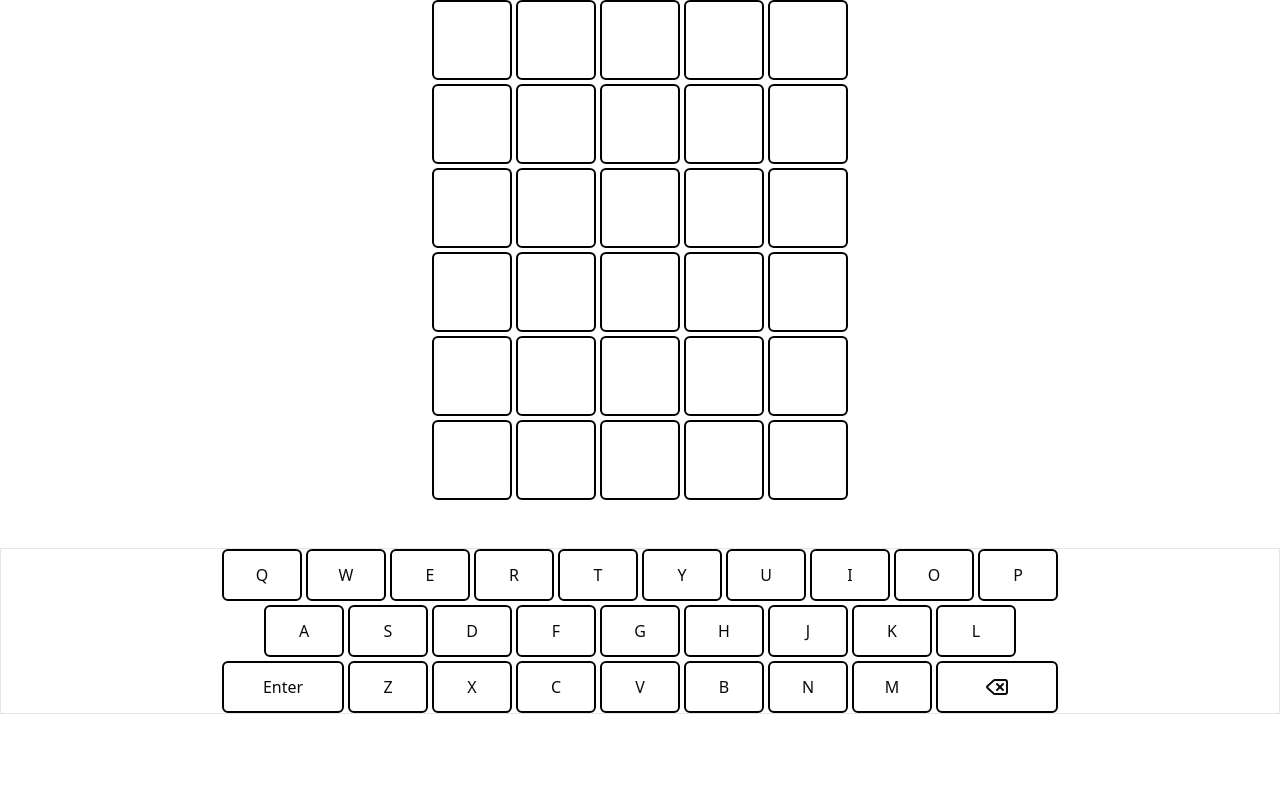
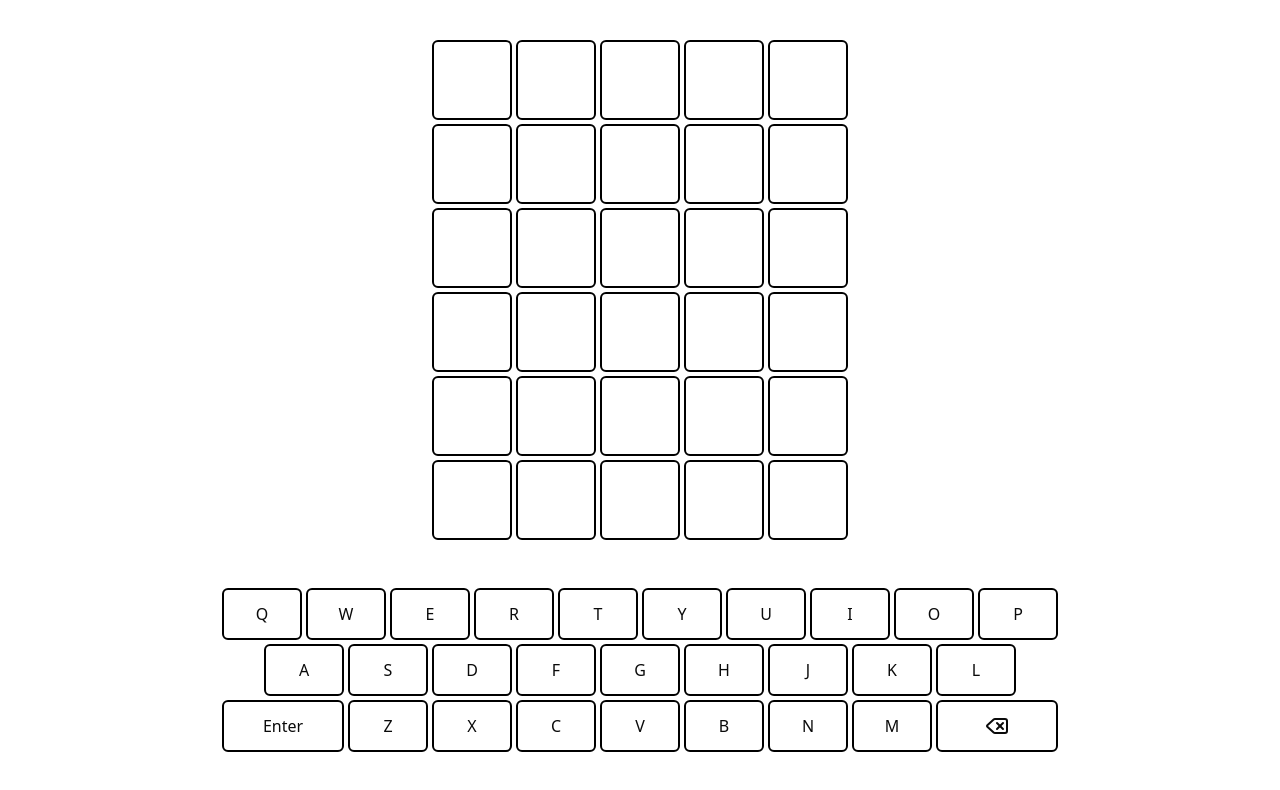
Before and after one commit to Kiori2557/wordle_clone, a React (Vite) app: page / in a window 1280 px wide. Shown: the top 790 px of the page. Built offline with nearby package versions, Linux system fonts and the light colour scheme; no server answers.

Commit message:
Add: end game logic, few css clean up for Keyboard

```diff
--- a/src/App.tsx
+++ b/src/App.tsx
@@ -31,13 +31,13 @@ function App() {
     gcTime: 1000 * 60 * 60,
   });
   const content =
-    randomWordLoading && wordListLoading ? (
+    randomWordLoading || wordListLoading ? (
       <div>Loading</div>
     ) : (
-      <>
+      <div className=" min-h-screen flex flex-col">
         <ResultDialog />
         <Board />
-      </>
+      </div>
     );
 
   return content;
--- a/src/components/Board.tsx
+++ b/src/components/Board.tsx
@@ -10,13 +10,13 @@ function Board() {
   const answerLength = useStore((state) => state.answerLength);
   const answer = useStore((state) => state.answer);
   const wordList = useStore((state) => state.wordList);
-  const setWinner = useStore((state) => state.setGotWinner);
   const results = useStore((state) => state.results);
+  const keyRecord = useStore((state) => state.keyRecord);
+  const setGameStatus = useStore((state) => state.setStatus);
   const addResult = useStore((state) => state.addResult);
   const deleteLetter = useStore((state) => state.deleteLastLetter);
   const addLetter = useStore((state) => state.updateCurrentGuess);
   const addGuess = useStore((state) => state.addGuess);
-  const keyRecord = useStore((state) => state.keyRecord);
   const updateKeyRecord = useStore((state) => state.updateKeyRecord);
   const currentIndex = allGuesses?.length - 1;
   const [shakeRow, setShakeRow] = useState(false);
@@ -51,7 +51,9 @@ function Board() {
         const { result, isCorrect } = checkAnswer(currentGuess, answer);
         addResult(result);
         if (isCorrect) {
-          setTimeout(() => setWinner());
+          setTimeout(() => setGameStatus("WON"));
+        } else if (!isCorrect && allGuesses.length >= chance) {
+          setTimeout(() => setGameStatus("LOSS"));
         }
         addGuess("");
         updateKeyRecord(currentGuess.split(""), result);
@@ -60,20 +62,20 @@ function Board() {
       }
     },
     [
+      answer,
+      chance,
+      wordList,
+      allGuesses,
       answerLength,
+      currentIndex,
+      addGuess,
+      addLetter,
+      addResult,
+      deleteLetter,
+      setGameStatus,
       updateKeyRecord,
-      wordList,
-      setWinner,
-      addLetter,
-      currentIndex,
-      deleteLetter,
-      addGuess,
-      allGuesses,
-      addResult,
-      answer,
     ]
   );
-  console.log(keyRecord);
   useEffect(() => {
     const handler = (e: KeyboardEvent) => keyDownHandler(e.key);
     window.addEventListener("keydown", handler);
@@ -81,10 +83,9 @@ function Board() {
       window.removeEventListener("keydown", handler);
     };
   }, [keyDownHandler]);
-
   return (
     <>
-      <div className="flex flex-col justify-center place-self-center gap-1 ">
+      <div className="flex flex-col justify-center place-self-center gap-1 mt-10">
         {[...Array(chance)].map((_, i) => {
           return (
             <Row
--- a/src/components/Keyboard.tsx
+++ b/src/components/Keyboard.tsx
@@ -6,15 +6,14 @@ type KeyboardProps = {
 };
 function Keyboard({ keyboardHandler, keyRecord }: KeyboardProps) {
   const defaultClassName =
-    "border-2 hover:bg-gray-100 border-black rounded-sm p-3 text-center min-w-20 delay-5";
+    "border-2 hover:bg-gray-100 border-black rounded-sm p-3 text-center min-w-20";
   const keyboard = [
     ["Q", "W", "E", "R", "T", "Y", "U", "I", "O", "P"],
     ["A", "S", "D", "F", "G", "H", "J", "K", "L"],
     ["Enter", "Z", "X", "C", "V", "B", "N", "M", "Backspace"],
   ];
-  console.log("keyboard", keyRecord);
   return (
-    <div className="grid grid-rows-3 justify-center border mt-12 gap-1">
+    <div className="grid grid-rows-3 justify-center gap-1 mt-auto mb-auto">
       {keyboard.map((row, index) => {
         return (
           <div key={"row" + index} className="flex gap-1 justify-center">
@@ -24,11 +23,11 @@ function Keyboard({ keyboardHandler, keyRecord }: KeyboardProps) {
                 keyClassName = defaultClassName + " flex-1 flex justify-center";
               }
               if (keyRecord.CORRECT_INDEX.includes(key.toLowerCase())) {
-                keyClassName = keyClassName + " bg-green-200";
+                keyClassName = keyClassName + " bg-green-200  delay-5";
               } else if (keyRecord.CORRECT_LETTER.includes(key.toLowerCase())) {
-                keyClassName = keyClassName + " bg-yellow-200";
+                keyClassName = keyClassName + " bg-yellow-200  delay-5";
               } else if (keyRecord.INCORRECT.includes(key.toLowerCase())) {
-                keyClassName = keyClassName + " bg-gray-200";
+                keyClassName = keyClassName + " bg-gray-200  delay-5";
               }
               return (
                 <div
--- a/src/components/ResultDialog.tsx
+++ b/src/components/ResultDialog.tsx
@@ -10,26 +10,35 @@ import { useEffect, useRef } from "react";
 import { DialogClose } from "@radix-ui/react-dialog";
 
 function ResultDialog() {
-  const gotWinner = useStore((state) => state.gotWinner);
+  const gotStatus = useStore((state) => state.status);
+  const answer = useStore((state) => state.answer);
   const triggerRef = useRef<HTMLButtonElement | null>(null);
   const resetGame = useStore((state) => state.resetStore);
 
   useEffect(() => {
-    if (gotWinner) {
-      setTimeout(() => triggerRef.current?.click(), 1000);
+    if (gotStatus) {
+      setTimeout(() => triggerRef.current?.click(), 3200);
     }
-  }, [gotWinner]);
+  }, [gotStatus]);
   return (
     <Dialog>
-      <DialogTrigger ref={triggerRef} className="hidden">
+      <DialogTrigger ref={triggerRef} className=" hidden">
         Open
       </DialogTrigger>
-      <DialogContent className=" w-3xs p-0">
+      <DialogContent className=" w-3xs p-8">
         <DialogHeader>
-          <DialogTitle className="text-center pt-4">You Win 🏆</DialogTitle>
+          <DialogTitle className="text-center pt-4">
+            {gotStatus && gotStatus === "WON"
+              ? "You Win 🏆"
+              : `Game Over -
+                  the word is "${answer.toUpperCase()}"`}
+          </DialogTitle>
         </DialogHeader>
-        <DialogClose onClick={resetGame} className=" pb-4">
-          Reset
+        <DialogClose
+          onClick={resetGame}
+          className=" mt-4 px-4 bg-green-400 text-white p-4 rounded-2xl"
+        >
+          Next Game
         </DialogClose>
       </DialogContent>
     </Dialog>
--- a/src/store/store.ts
+++ b/src/store/store.ts
@@ -8,7 +8,7 @@ export type keyRecordType = {
 
 type StoreType = {
     answer: string,
-    gotWinner:boolean,
+    status:string,
     answerLength: number,
     chance:number,
     allGuesses: string[],
@@ -22,13 +22,13 @@ type StoreType = {
     updateCurrentGuess: (currentIndex: number, letter: string) => void,
     addResult:(result:string[])=>void
     resetStore: () => void,
-    setGotWinner: () => void,
+    setStatus: (status:string) => void,
     updateKeyRecord:(guess:string[],result:string[])=>void
 }
 
 const useStore = create<StoreType>((set) => ({
     answer: 'dread',
-    gotWinner: false,
+    status:'',
     answerLength: 5,
     chance:6,
     allGuesses: [""],
@@ -49,8 +49,12 @@ const useStore = create<StoreType>((set) => ({
          allGuesses: state.allGuesses.map((guess,i)=> (i === currentIndex) ? guess+letter: guess)
     })),
     addResult: (result: string[]) => set((state: StoreType) => ({ results: [...state.results,result] })),
-    resetStore: () => set({ allGuesses: [""], gotWinner:false,results:[], answer:''}),
-    setGotWinner: () => set(() => ({ gotWinner: true })),
+    resetStore: () => set({ allGuesses: [""], status:'',results:[], answer:'',keyRecord:{
+        CORRECT_INDEX: [],
+        CORRECT_LETTER: [],
+        INCORRECT: []
+    }}),
+    setStatus: (status:string) => set(() => ({ status: status })),
     updateKeyRecord: (guess: string[], result: string[]) => set((state: StoreType) => {
         const correctIndex:string[] = [...state.keyRecord.CORRECT_INDEX];
         let correctLetter:string[] = [...state.keyRecord.CORRECT_LETTER];
```
